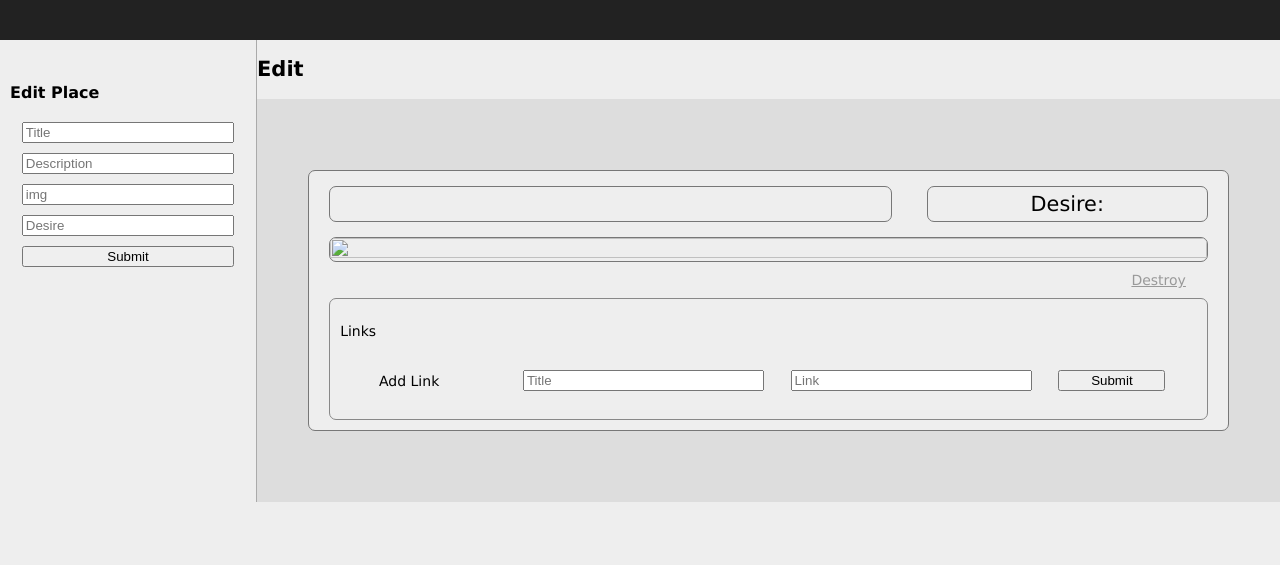
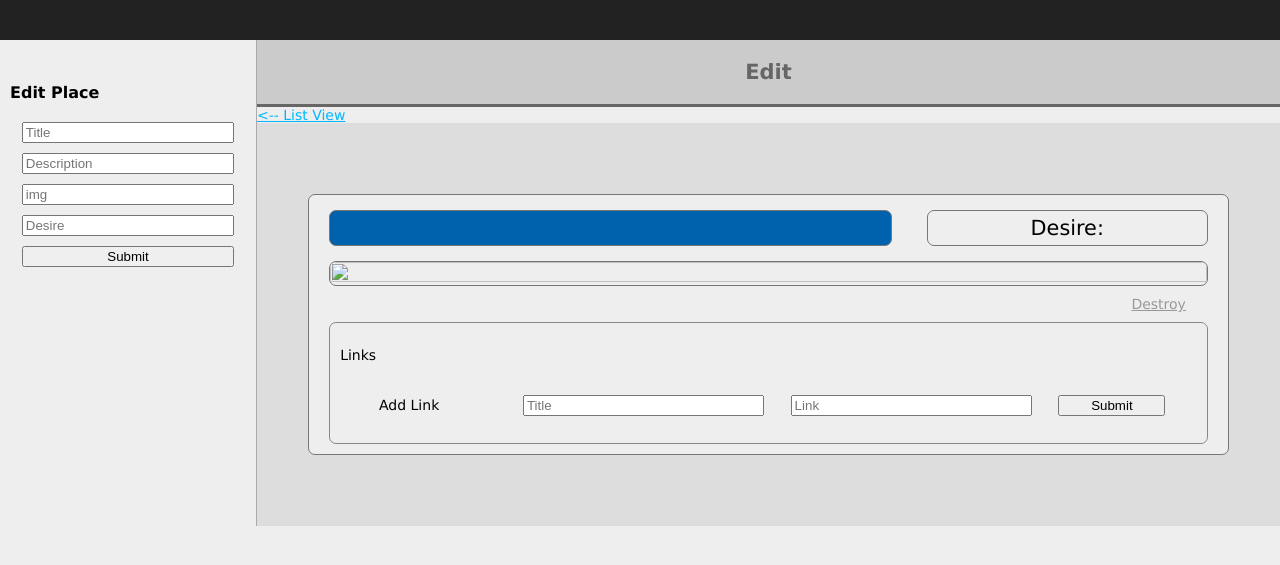
Before and after one commit to jjrajani/sequelize-express, a Node server app: template views/place.jade in a window 1280 px wide. Shown: the top 565 px of the page. Run offline with Node 20, Linux system fonts and the light colour scheme; the template is opened without the code that fills it, so the values that code supplies are empty; some libraries are stand-ins or nearby versions.

Commit message:
styles. back to list button

```diff
--- a/public/stylesheets/style.css
+++ b/public/stylesheets/style.css
@@ -42,6 +42,15 @@ body > a {
   border-left: solid 1px #aaa;
 }
 
+.right > .title {
+  text-align: center;
+  color: #666;
+  background-color: #cbcbcb;
+  margin: 0;
+  padding: 20px 0;
+  border-bottom: solid 3px #666;
+}
+
 .right > ul {
   list-style: none;
   padding: 5%;
@@ -59,6 +68,11 @@ body > a {
   margin: 40px 0;
   background-color: #eee;
 }
+.right > ul > li.single > .title {
+  background-color: #0062AD;;
+  color: #F3F3F3;
+}
+
 .right > ul > li:first-child {
   margin-top: 20px;
 }
@@ -75,6 +89,7 @@ body > a {
   padding: 5px 0;
   border: solid #777 1px;
   border-radius: 7px;
+  text-decoration: none;
 }
 .right > ul > li > a.title,
 .right > ul > li > p.title {
--- a/views/index.jade
+++ b/views/index.jade
@@ -12,7 +12,7 @@ block content
       input(type="submit")
 
   div.right
-    h2 List
+    h2.title List
     ul
       each place in places
         li
--- a/views/place.jade
+++ b/views/place.jade
@@ -12,9 +12,10 @@ block content
       input(type="submit")
 
   div.right
-    h2 Edit
+    h2.title Edit
+    a(href="/") <-- List View
     ul
-      li
+      li.single
         p.title=place.title
         p.desire=place.desire
         img(src=place.img)
```
